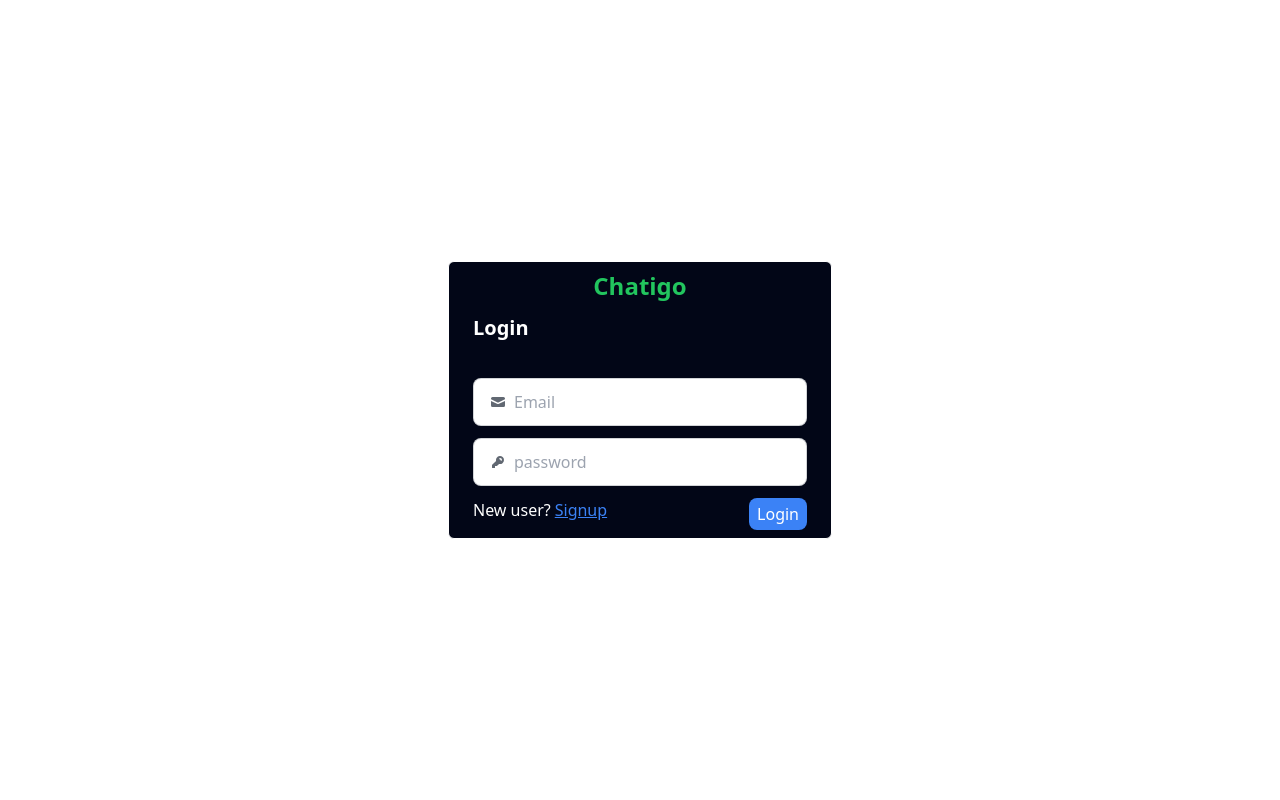
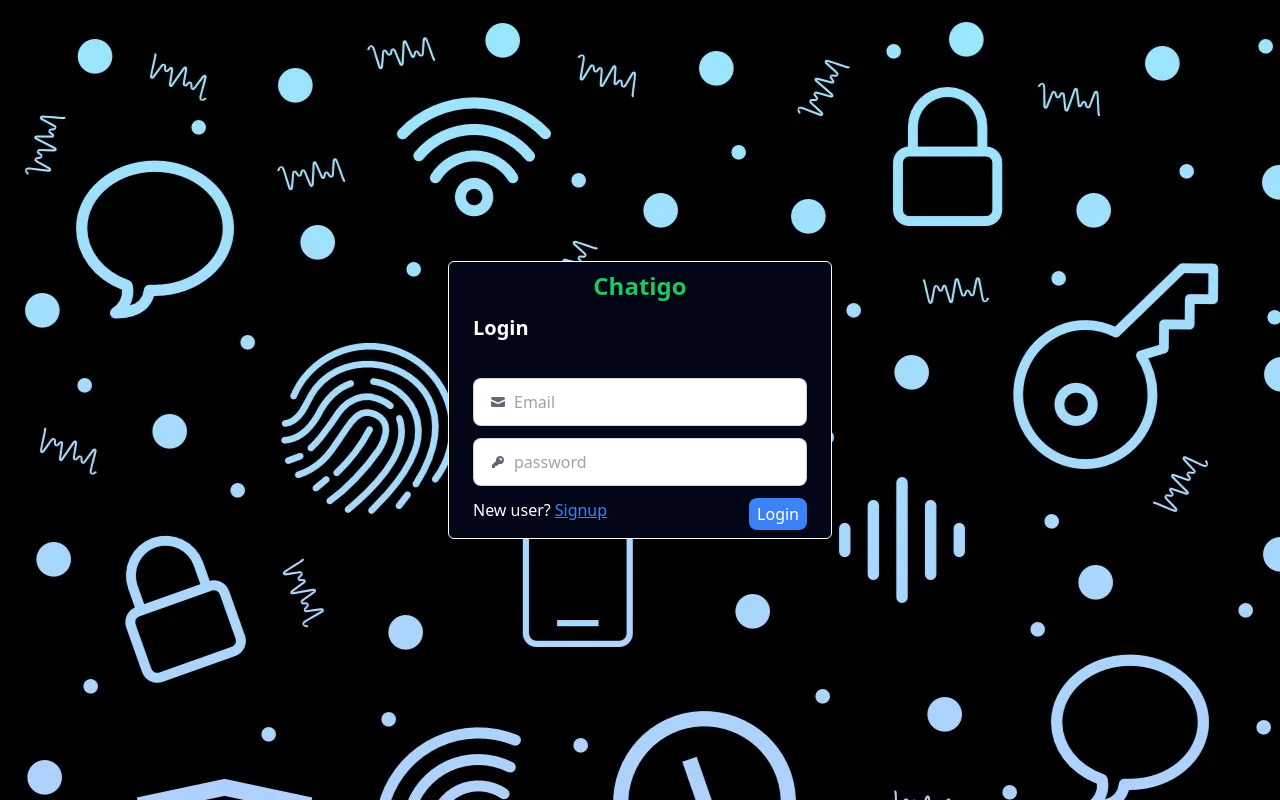
Before and after one commit to shivammishra92/ChatCraze, a React (Vite) app in the folder Frontend/: page /login in a window 1280 px wide. Built offline with nearby package versions, Linux system fonts and the light colour scheme.

Commit message:
images added successfully

```diff
--- a/Frontend/src/components/Login.jsx
+++ b/Frontend/src/components/Login.jsx
@@ -4,6 +4,8 @@ import { useForm } from "react-hook-form";
 import { useAuth } from "../context/AuthProvider";
 import { Link } from "react-router-dom";
 import toast from "react-hot-toast";
+import landingImg2 from '../images/landingImg2.jpg'
+
 
 function Login() {
   const [authUser, setAuthUser] = useAuth();
@@ -37,7 +39,9 @@ function Login() {
 
   return (
     <>
-      <div className="flex h-screen items-center justify-center bg-[url('')]">
+      <div className="flex h-screen items-center justify-center bg-[url('../images/landingImg2')]"
+      style={{ backgroundImage: `url(${landingImg2})` }}
+      >
         <form
           onSubmit={handleSubmit(onSubmit)}
           className="border border-white px-6 py-2 rounded-md space-y-3 w-96 bg-slate-950">
--- a/Frontend/src/components/Signup.jsx
+++ b/Frontend/src/components/Signup.jsx
@@ -4,6 +4,7 @@ import axios from "axios";
 import { useAuth } from "../context/AuthProvider";
 import { Link } from "react-router-dom";
 import toast from "react-hot-toast";
+import landingImg2 from '../images/landingImg2.jpg'
 
 function Signup() {
   const [authUser, setAuthUser] = useAuth();
@@ -47,7 +48,9 @@ function Signup() {
 
   return (
     <>
-      <div className="flex h-screen items-center justify-center bg-[url('../../images/landingImg2.jpg')]">
+      <div className="flex h-screen items-center justify-center bg-[url('../../images/landingImg2.jpg')]"
+      style={{ backgroundImage: `url(${landingImg2})` }}
+      >
         <form
           onSubmit={handleSubmit(onSubmit)}
           className="border border-white px-6 py-2 rounded-md space-y-3 w-96 bg-slate-950">
--- a/Frontend/src/home/Rightpart/Chatuser.jsx
+++ b/Frontend/src/home/Rightpart/Chatuser.jsx
@@ -2,7 +2,7 @@ import React,{useState,useEffect} from "react";
 import useConversation from "../../zustand/useConversation.js";
 import { useSocketContext } from "../../context/SocketContext.jsx";
 import { CiMenuFries } from "react-icons/ci";
-import avatar2 from '../../../images/avatar2.jpg';
+import avatar2 from '../../images/avatar2.jpg';
 import { useTypingContext } from "../../context/TypeContext.jsx";
 
 
--- a/Frontend/src/home/Rightpart/Messages.jsx
+++ b/Frontend/src/home/Rightpart/Messages.jsx
@@ -3,6 +3,7 @@ import Message from "./Message";
 import useGetMessage from "../../context/useGetMessage.js";
 import Loading from "../../components/Loading.jsx";
 import useGetSocketMessage from "../../context/useGetSocketMessage.js";
+import chatBg from '../../images/chatBg.jpg'
 
 function Messages() {
   const { loading, messages } = useGetMessage();
@@ -23,7 +24,7 @@ function Messages() {
   return (
     <div
       className="flex-1 overflow-y-auto  bg-[url('../../images/chatBg.jpg')]"
-      style={{ minHeight: "calc(92vh - 8vh)" }}
+      style={{ minHeight: "calc(92vh - 8vh)" ,backgroundImage: `url(${chatBg})` }}
     >
       {loading ? (<Loading />) :
       ( messages.length > 0 &&
```
